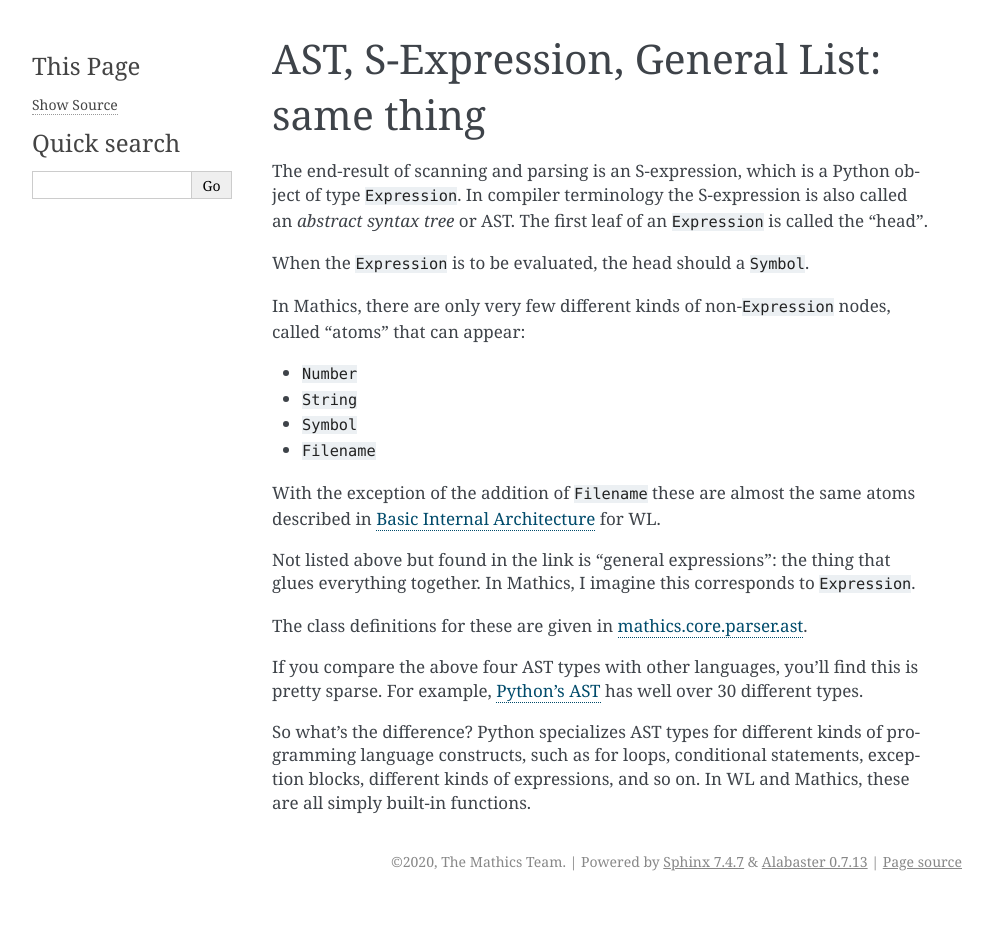
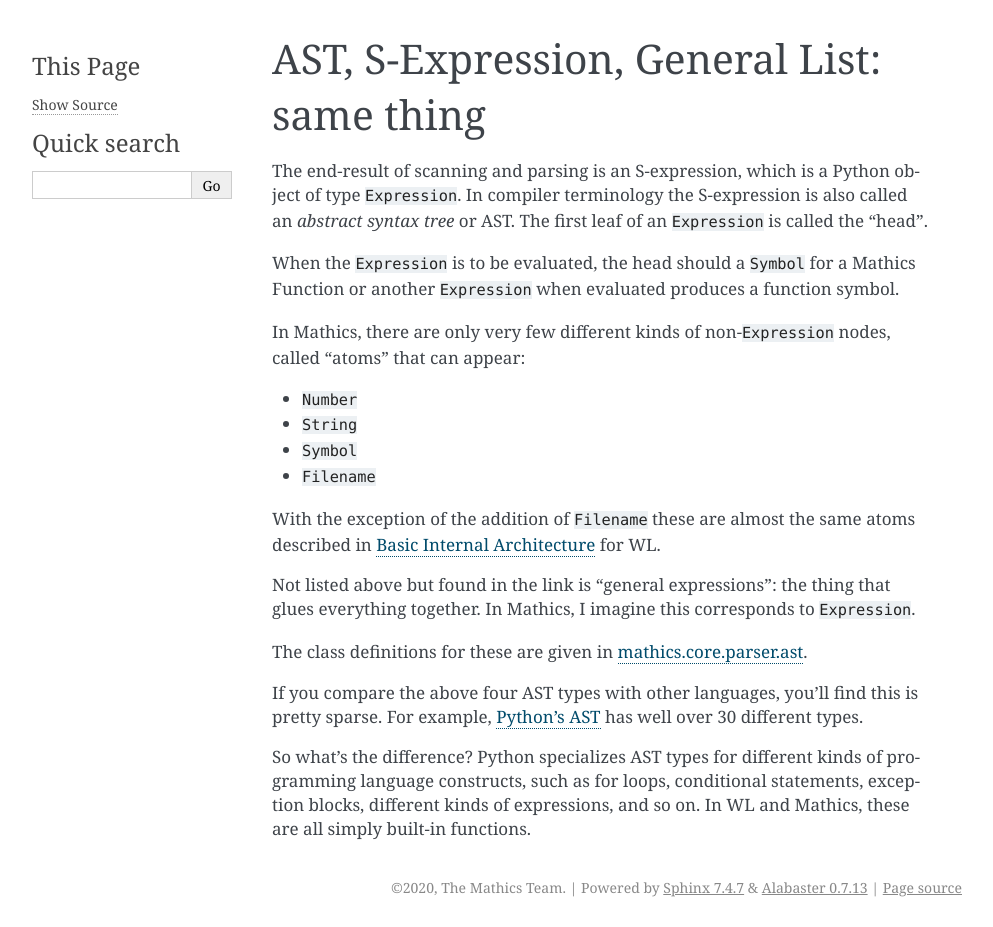
Before and after one commit to Mathics3/mathics-development-guide, a Sphinx documentation site: the page built from docs/extending/developing-code/code-overview/ast.rst, in a window 1280 px wide. Shown: the whole page, without its empty margins (148-1141 px from the left). Built offline with Sphinx 7.4.7, drawn with Linux system fonts in a browser that asks for light colours; before the commit the page ends 901 px from its top, so only the background shows below that.

Commit message:
Clarify Expression Head in a function call.

```diff
--- a/docs/extending/developing-code/code-overview/ast.rst
+++ b/docs/extending/developing-code/code-overview/ast.rst
@@ -9,7 +9,9 @@ Python object of type ``Expression``. In compiler terminology the
 S-expression is also called an *abstract syntax tree* or AST. The
 first leaf of an ``Expression`` is called the "head".
 
-When the ``Expression`` is to be evaluated, the head should a ``Symbol``.
+When the ``Expression`` is to be evaluated, the head should a
+``Symbol`` for a Mathics Function or another ``Expression`` when
+evaluated produces a function symbol.
 
 In Mathics, there are only very few different kinds of
 non-``Expression`` nodes, called "atoms" that can appear:
```
